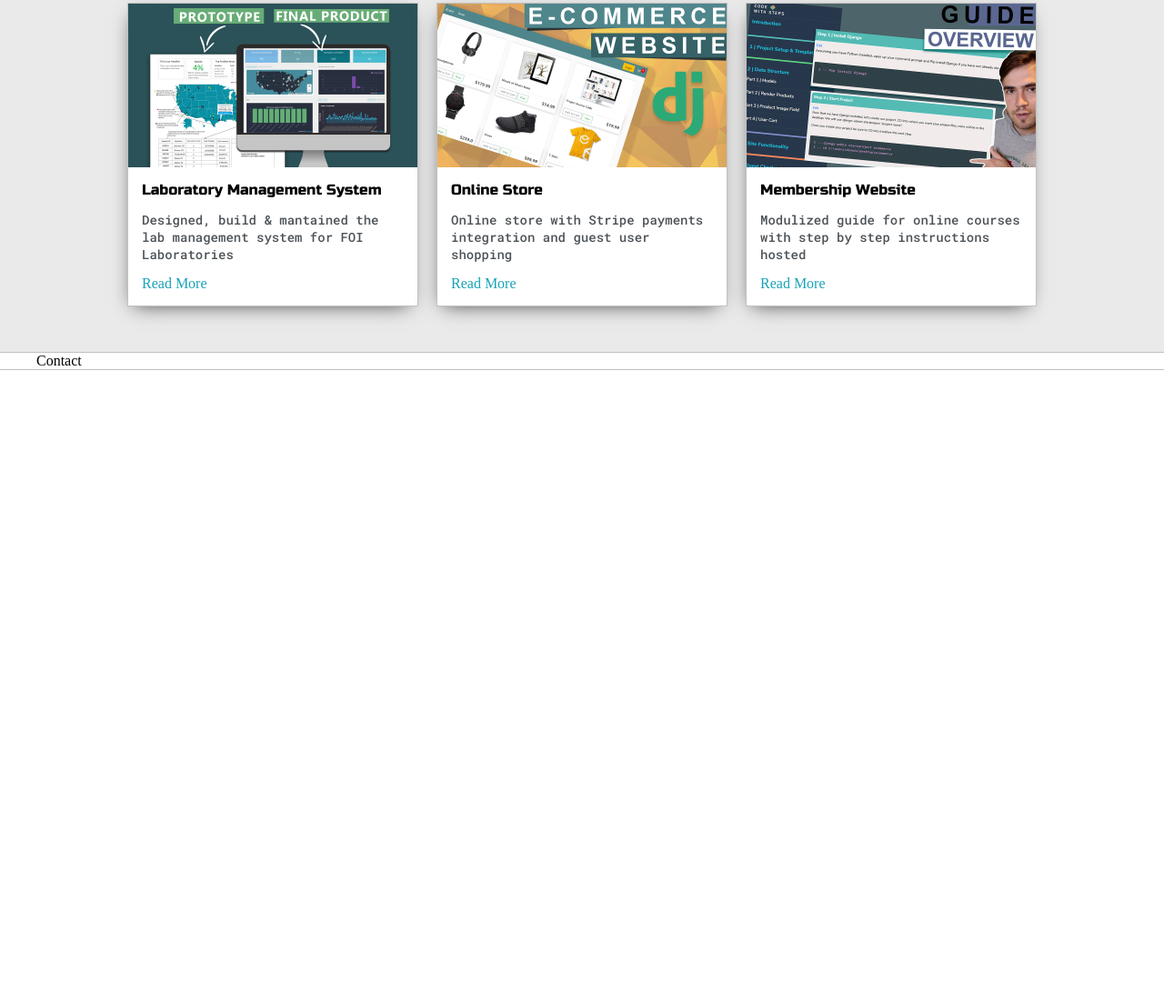
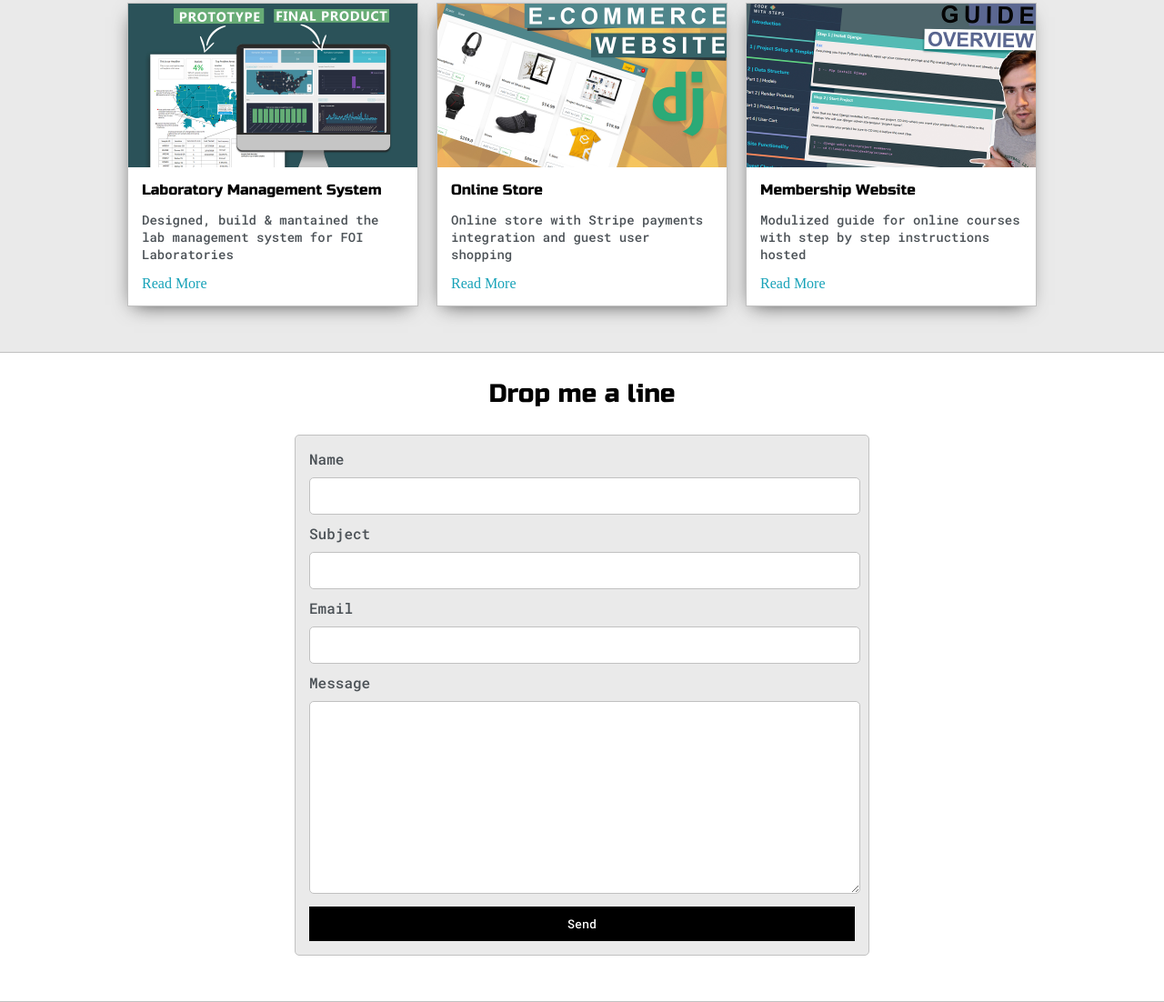
Before and after one commit to ginostoian/online-portfolio, a plain HTML site: page index.html in a window 1280 px wide. Shown: the part 1366-2468 px from the top of the page at 91% size. Before the commit the page ends 1773 px from the top, so only its background shows below. Drawn offline with Linux system fonts and the light colour scheme.

Commit message:
add contact form

```diff
--- a/default.css
+++ b/default.css
@@ -11,6 +11,8 @@
 
     --preview-bg: rgba(251, 249, 243, 0.8);
     --preview-shadow: #f0ead6;
+
+    --button-color: #000;
 }
 
 html, body {
@@ -343,6 +345,37 @@ h6 { font-size: 16px; }
     font-size: 14px;
 }
 
+#contact-form {
+    display: block;
+    max-width: 600px;
+    margin: 0 auto;
+    border: 1px solid var(--border-color);
+    padding: 15px;
+    border-radius: 5px;
+    background-color: var(--main-color);
+    margin-bottom: 50px;
+}
+
+.input-field {
+    width: 100%;
+    padding-top: 10px;
+    padding-bottom: 10px;
+    background-color: var(--secondary-color);
+    border-radius: 5px;
+    border: 1px solid var(--border-color);
+    font-size: 14px;
+    margin-top: 10px;
+    margin-bottom: 10px;
+}
+
+#submit-btn {
+    color: #fff;
+    background-color: var(--button-color);
+    width: 100%;
+    padding-top: 10px;
+    padding-bottom: 10px;
+    border: none;
+}
 
 
 
--- a/index.html
+++ b/index.html
@@ -188,7 +188,24 @@
 
     <section class="section-type-2">
         <div class="main-container">
-            Contact
+            <h3 class="projects-heading">Drop me a line</h3>
+
+            <form action="" id="contact-form">
+
+                <label for="name">Name</label>
+                <input type="text" class="input-field" name="name" id="name" required>
+
+                <label for="subject">Subject</label>
+                <input type="text" class="input-field" name="subject" id="subject" required>
+
+                <label for="email">Email</label>
+                <input type="email" class="input-field" name="email" id="email" required>
+
+                <label for="message">Message</label>
+                <textarea name="message" id="message" cols="30" rows="10" class="input-field" required></textarea>
+
+                <input id="submit-btn" type="submit" value="Send">
+            </form>
         </div>
     </section>
 </body>
```
